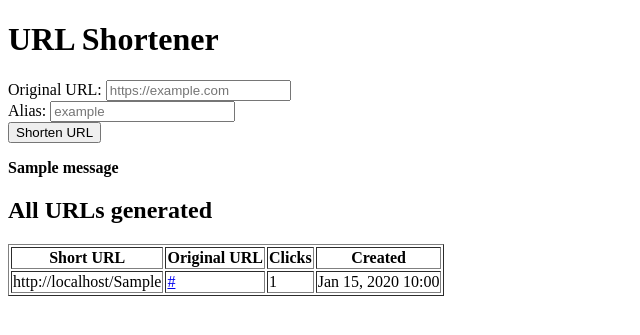
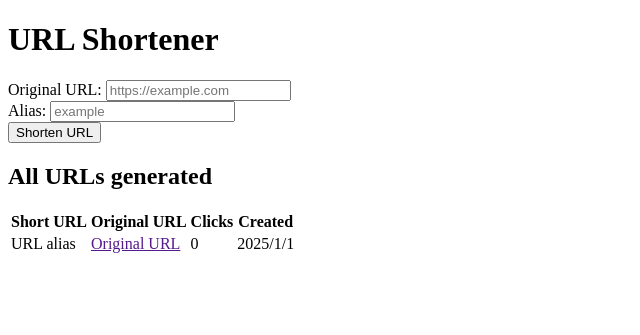
Before and after one commit to np-overflow/Django-workshop, a Django app: page / in a window 1280 px wide. Shown: the top 335 px of the page, without its empty margins (0-640 px from the left). Run offline with Django 5.2, Linux system fonts and the light colour scheme; tables that the repository leaves empty hold one stand-in row (values such as "Sample post"); one stand-in notice (Sample message) is shown.

Commit message:
Remove DTL syntax and make HTML incomplete

```diff
--- a/shortener/templates/index.html
+++ b/shortener/templates/index.html
@@ -28,32 +28,28 @@
       <button type="submit">Shorten URL</button>
     </form>
 
-    {% if messages %}
-      {% for message in messages %}
-        <p><strong>{{ message }}</strong></p>
-      {% endfor %}
-    {% endif %}
+    <!-- (BONUS) Create a new message below for EACH message using DTL -->
+    <p><strong>{{ message }}</strong></p>
 
     <h2>All URLs generated</h2>
-    <table border="1">
+    <table>
       <tr>
         <th>Short URL</th>
         <th>Original URL</th>
         <th>Clicks</th>
         <th>Created</th>
       </tr>
-      {% for url in all_urls %}
+      <!-- This is one table row element. Create a row below for EACH URLs using DTL -->
       <tr style="padding:5px">
-        <td>{{ request.build_absolute_uri }}{{ url.alias }}</td>
+        <td>URL alias</td> <!-- Inject the url alias here -->
         <td>
           <a href="{{ url.original_url }}" target="_blank"
-            >{{ url.original_url }}</a
-          >
+            >Original URL</a
+          > <!-- Inject the original URL here -->
         </td>
-        <td>{{ url.click_count }}</td>
-        <td>{{ url.created_at|date:"M d, Y H:i" }}</td>
+        <td>0</td> <!-- Inject the click count here -->
+        <td>2025/1/1</td> <!-- Inject the created date here -->
       </tr>
-      {% endfor %}
     </table>
   </body>
 </html>
```
